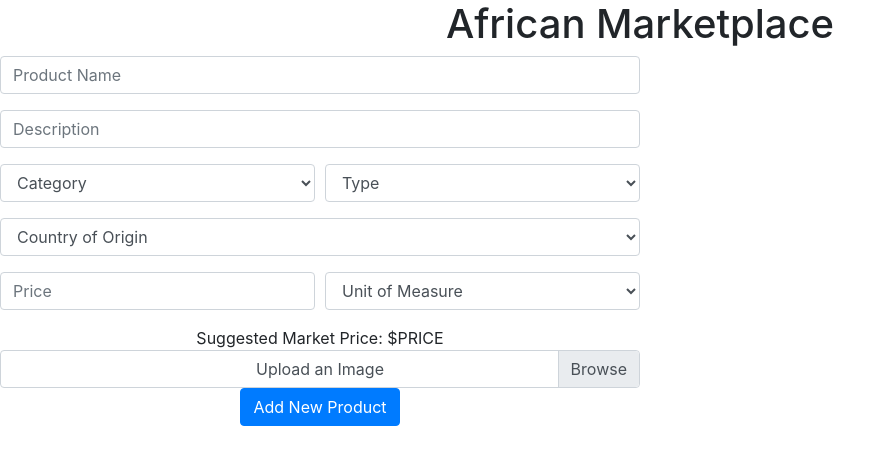
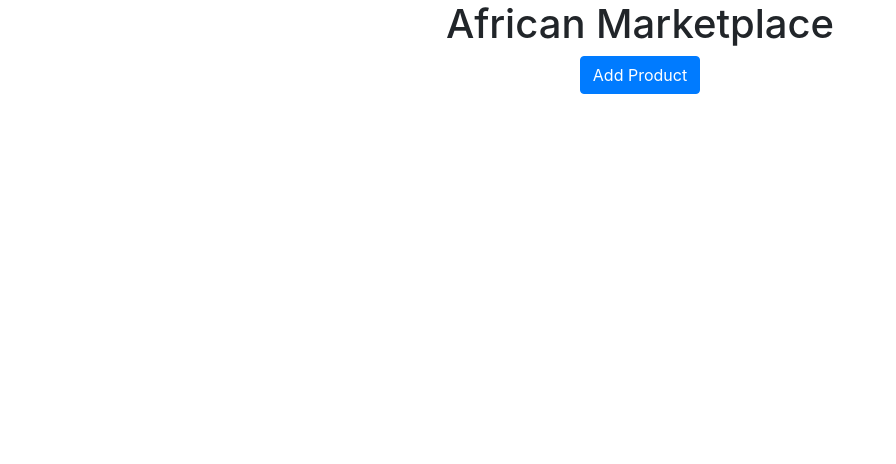
Before and after one commit to African-Marketplace-TT27/front-end, a React (Create React App) app in the folder african-marketplace/: page / in a window 1280 px wide. Shown: the top 464 px of the page, without its empty margins (0-896 px from the left). Built offline with nearby package versions, Linux system fonts and the light colour scheme.

Commit message:
Created Add Product Modal box and form.

```diff
--- a/african-marketplace/src/App.css
+++ b/african-marketplace/src/App.css
@@ -9,5 +9,5 @@
 }
 
 .add-product-form {
-  width: 50%;
+  width: 100%;
 }
--- a/african-marketplace/src/components/AddProduct.js
+++ b/african-marketplace/src/components/AddProduct.js
@@ -1,12 +1,30 @@
-import React from 'react'
-import { Form, Button, Col } from 'react-bootstrap'
+import React, {useState} from 'react'
+import { Form, Button, Col, Modal } from 'react-bootstrap'
 
 
 const AddProduct = () => {
+    const [show, setShow] = useState(false);
+    const handleClose = () => setShow(false);
+    const handleShow = () => setShow(true);
+
     return (
         <div>
+            <Button variant='primary' onClick={handleShow}>
+                Add Product
+            </Button>
+
+            <Modal
+                show={show}
+                onHide={handleClose}
+                backdrop="static"
+                keyboard={false}
+            >
+                <Modal.Header>
+                    <Modal.Title>Add Product Details</Modal.Title>
+                    <h4 onClick={handleClose}>X</h4>
+                </Modal.Header>
+                <Modal.Body>
                     <Form className = "add-product-form">
-
                         <Form.Group controlId="productName">
                             <Form.Control placeholder="Product Name" />
                         </Form.Group>
@@ -55,17 +73,27 @@ const AddProduct = () => {
                                     <option>Option 3</option>
                                 </Form.Control>
                             </Form.Group>
+                            <Form.Group controlId="productInventory">
+                                <Form.Control placeholder="Inventory" type='number' step="0.1" min='0'/>
+                            </Form.Group>
                         </Form.Row>
+
                         <div>Suggested Market Price: $PRICE</div>
+
                         <Form.File
                             id="custom-file"
                             label="Upload an Image"
                             custom
                         />
-                <Button variant="primary" type="submit">
+
+                        <Button variant="primary" type="submit" onClick={handleClose}>
                             Add New Product
                         </Button>
                     </Form>
+                </Modal.Body>
+            </Modal>
+
+
         </div>
     )
 }
```
Lines whose indentation alone changed are shown as unchanged.
